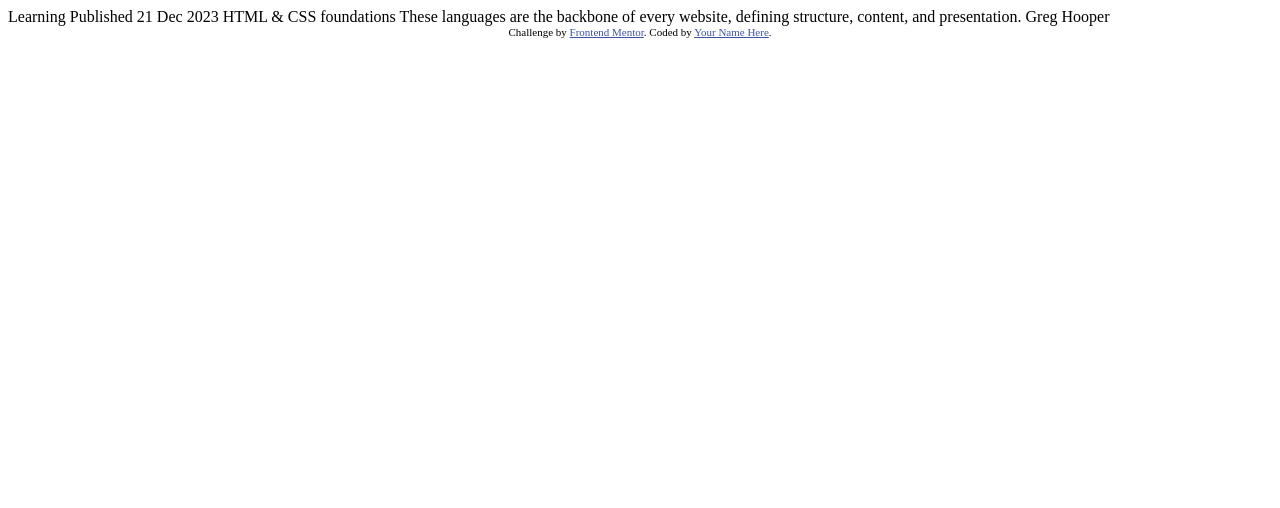
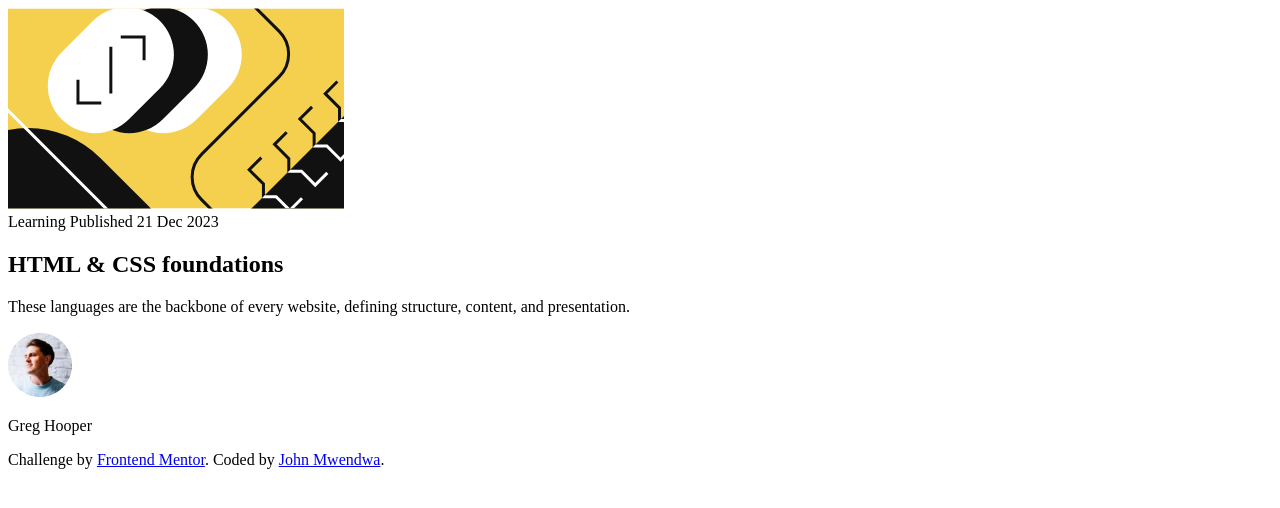
Before and after one commit to JohnMwendwa/blog-preview-card, a plain HTML site: page index.html in a window 1280 px wide. Drawn offline with Linux system fonts and the light colour scheme.

Commit message:
add markup

```diff
--- a/index.html
+++ b/index.html
@@ -1,34 +1,56 @@
 <!DOCTYPE html>
 <html lang="en">
-<head>
-  <meta charset="UTF-8">
-  <meta name="viewport" content="width=device-width, initial-scale=1.0"> <!-- displays site properly based on user's device -->
+  <head>
+    <meta charset="UTF-8" />
+    <meta name="viewport" content="width=device-width, initial-scale=1.0" />
+    <!-- displays site properly based on user's device -->
 
-  <link rel="icon" type="image/png" sizes="32x32" href="./assets/images/favicon-32x32.png">
+    <link
+      rel="icon"
+      type="image/png"
+      sizes="32x32"
+      href="./assets/images/favicon-32x32.png"
+    />
 
-  <title>Frontend Mentor | Blog preview card</title>
+    <title>Frontend Mentor | Blog preview card</title>
+    <!-- Google fonts -->
+    <link rel="preconnect" href="https://fonts.googleapis.com" />
+    <link rel="preconnect" href="https://fonts.gstatic.com" crossorigin />
+    <link
+      href="https://fonts.googleapis.com/css2?family=Figtree:wght@600;800&display=swap"
+      rel="stylesheet"
+    />
 
-  <!-- Feel free to remove these styles or customise in your own stylesheet 👍 -->
-  <style>
-    .attribution { font-size: 11px; text-align: center; }
-    .attribution a { color: hsl(228, 45%, 44%); }
-  </style>
-</head>
-<body>
+    <link rel="stylesheet" href="style.css" />
+  </head>
+  <body>
+    <main>
+      <article class="card">
+        <div class="card__image">
+          <img
+            src="assets/images/illustration-article.svg"
+            alt="an svg image"
+          />
+        </div>
+        <span class="card__tag">Learning</span>
+        <time class="card__date">Published 21 Dec 2023</time>
+        <h1 class="card__title">HTML & CSS foundations</h1>
+        <p class="card__content">
+          These languages are the backbone of every website, defining structure,
+          content, and presentation.
+        </p>
+        <div class="card__footer">
+          <img src="assets/images/image-avatar.webp" alt="avatar" />
+          <p>Greg Hooper</p>
+        </div>
+      </article>
+    </main>
 
-  Learning
-
-  Published 21 Dec 2023
-
-  HTML & CSS foundations
-
-  These languages are the backbone of every website, defining structure, content, and presentation.
-
-  Greg Hooper
-
-  <div class="attribution">
-    Challenge by <a href="https://www.frontendmentor.io?ref=challenge" target="_blank">Frontend Mentor</a>.
-    Coded by <a href="#">Your Name Here</a>.
-  </div>
-</body>
+    <footer class="attribution">
+      Challenge by
+      <a href="https://www.frontendmentor.io?ref=challenge" target="_blank"
+        >Frontend Mentor</a
+      >. Coded by <a href="https://github.com/JohnMwendwa">John Mwendwa</a>.
+    </footer>
+  </body>
 </html>
```
